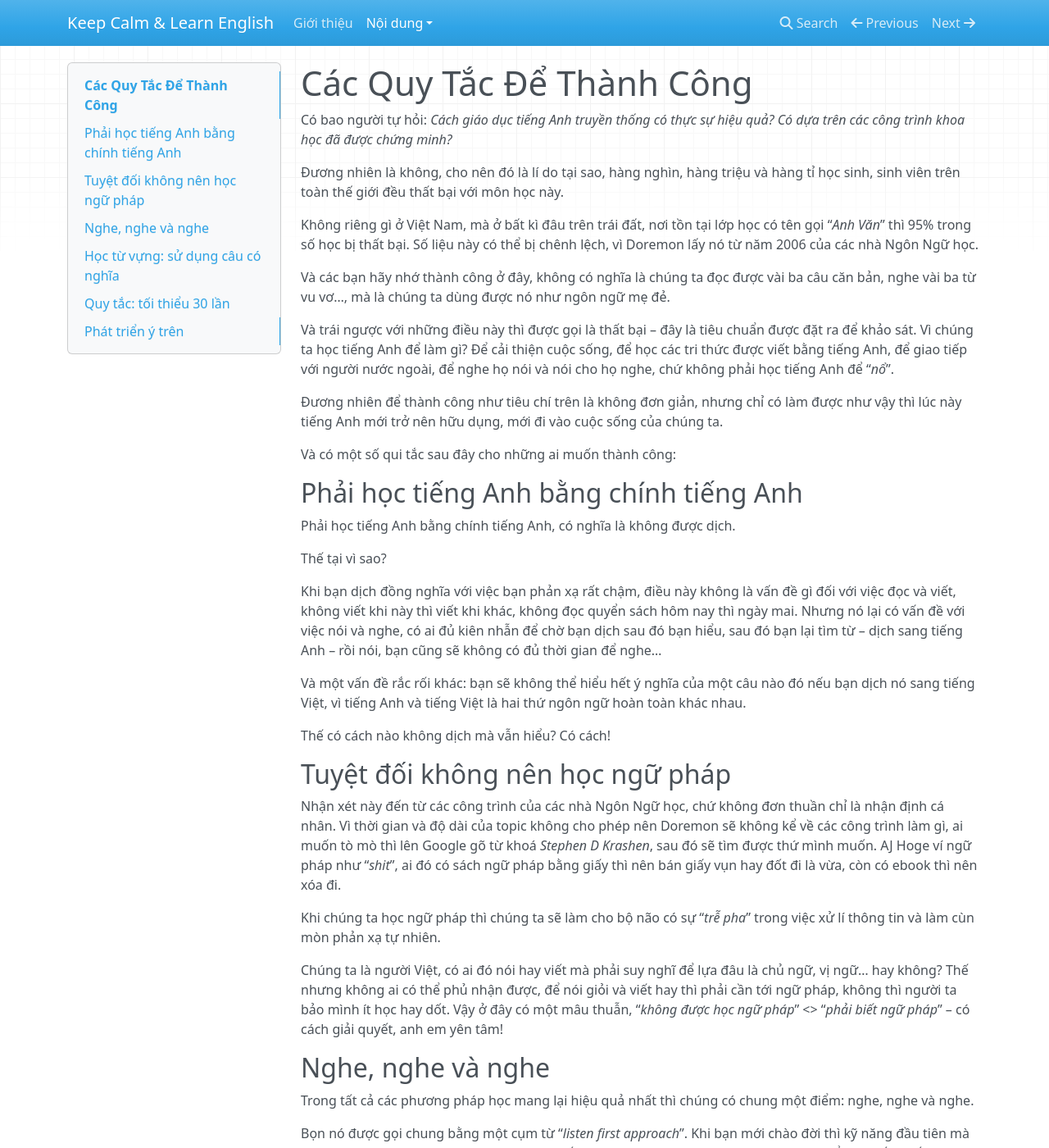
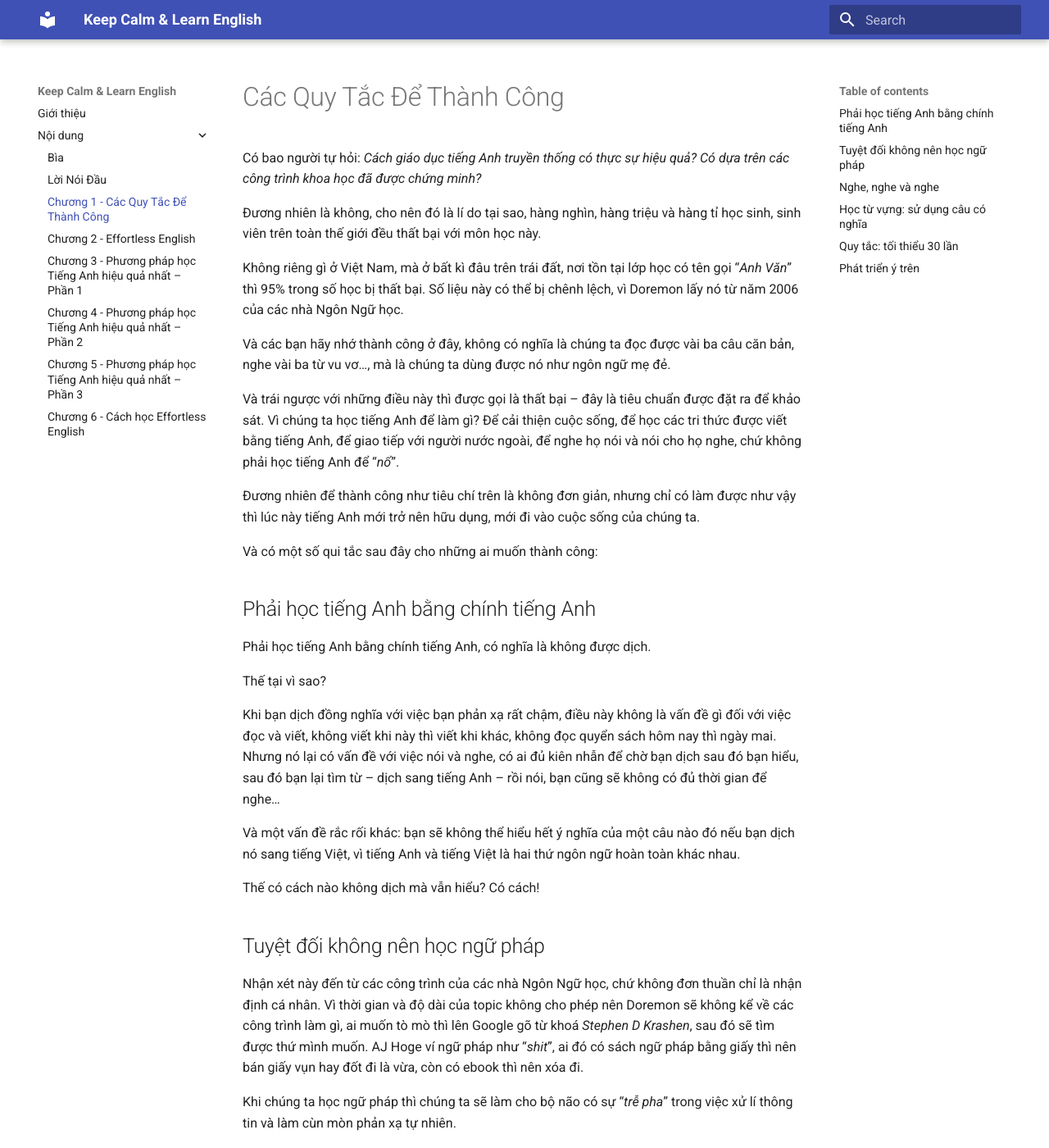
Before and after one commit to n2i/learn-eng, an MkDocs documentation site: the page built from docs/1-0cach-hoc-tieng-anh-hieu-qua.md, in a window 1280 px wide and 1400 px high. Shown: the whole window at 82% size. Built offline with MkDocs 1.6.1 and Material for MkDocs 9.7.7, drawn with Linux system fonts in a browser that asks for light colours; nearby versions of some CDN libraries; old or Windows-style settings are respelled for this version of MkDocs; some of the changed text lies outside the part shown.

Commit message:
Use theme: material.

```diff
--- a/mkdocs.yml
+++ b/mkdocs.yml
@@ -1,4 +1,5 @@
 site_name: Keep Calm & Learn English
+theme: material
 pages:
     - Giới thiệu: 'index.md'
     - Nội dung:
```
